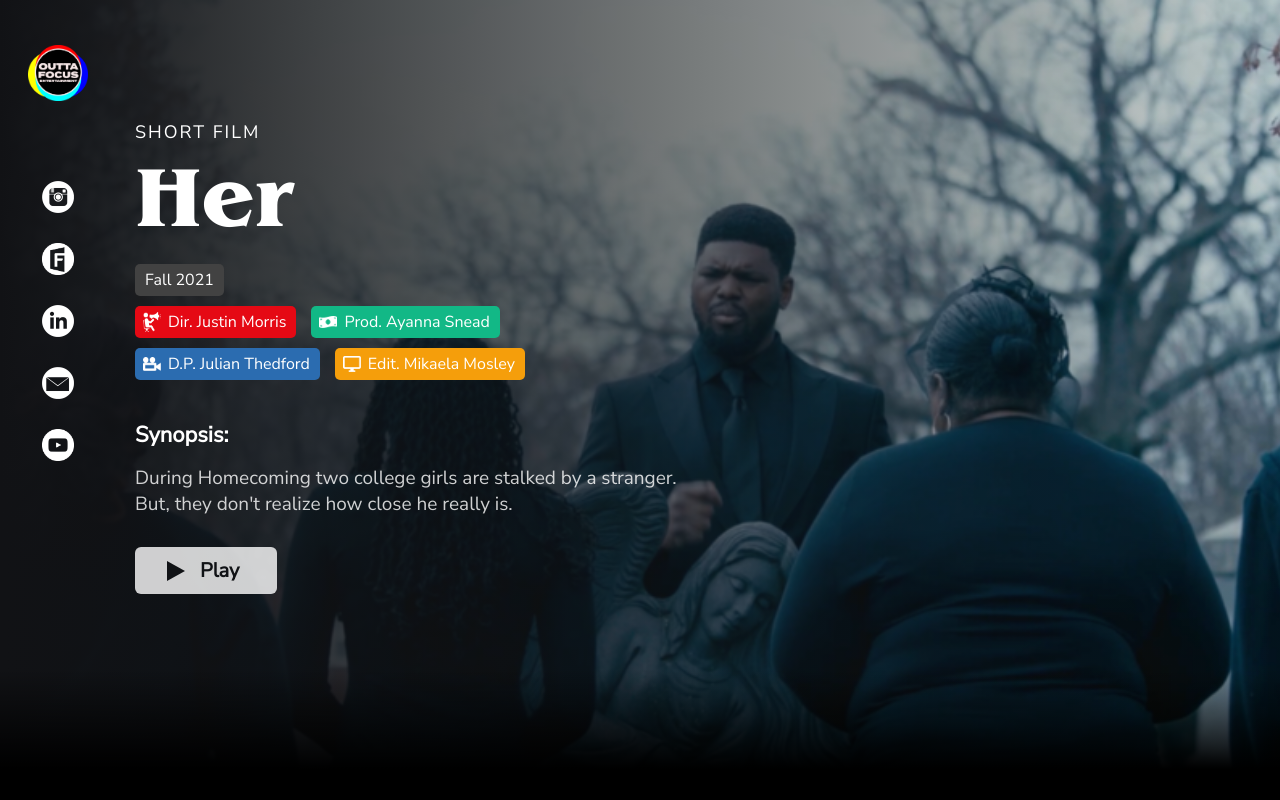
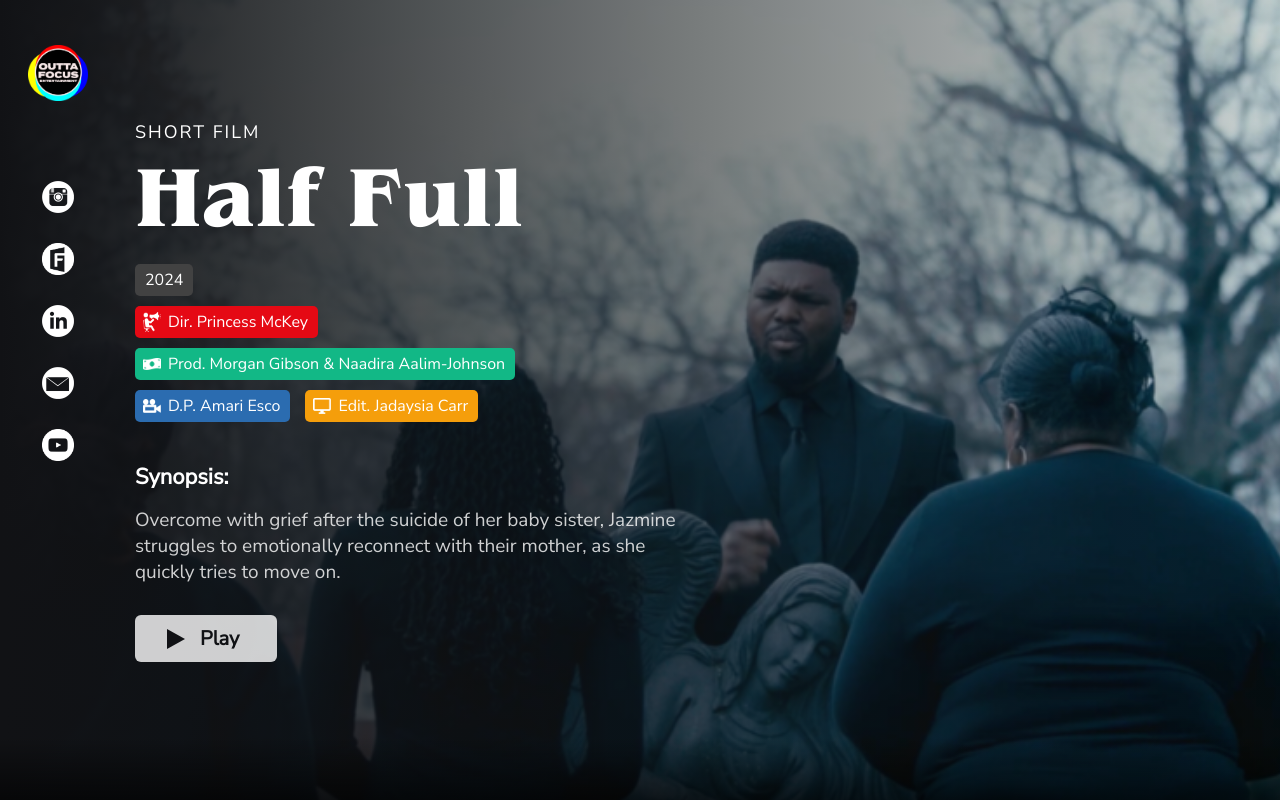
Before and after one commit to willhoppin/howard-thesis-2, an Angular app: page /halffull in a window 1280 px wide. Built offline with nearby package versions, Linux system fonts and the light colour scheme.

Commit message:
half full

```diff
--- a/src/app/feature-pages/coding/halffull/halffull.component.html
+++ b/src/app/feature-pages/coding/halffull/halffull.component.html
@@ -6,32 +6,33 @@
                 <div class="w-series">
                     <div class="series">SHORT FILM</div>
                 </div>
-                <div class="series-title">Her</div>
+                <div class="series-title">Half Full</div>
                 <div class="info-bar">
-                    <div class="date">Fall 2021</div>
+                    <div class="date">2024</div>
                     <div class="episodes">1 Episode</div>
                     <div class="tools">
                         <div class="tag director">
                             <img class="tag-icon" src="/assets/tags/dir.png"/>
-                            <div class="tag-text">Dir. Justin Morris</div>
+                            <div class="tag-text">Dir. Princess McKey</div>
                         </div>
                         <div class="tag producer">
                             <img class="tag-icon" src="/assets/tags/prod.png"/>
-                            <div class="tag-text">Prod. Ayanna Snead</div>
+                            <div class="tag-text">Prod. Morgan Gibson & Naadira Aalim-Johnson</div>
                         </div>
                         <div class="tag dp">
                             <img class="tag-icon" src="/assets/tags/dp.png"/>
-                            <div class="tag-text">D.P. Julian Thedford</div>
+                            <div class="tag-text">D.P. Amari Esco</div>
                         </div>
                         <div class="tag editor">
                             <img class="tag-icon" src="/assets/tags/edit.png"/>
-                            <div class="tag-text">Edit. Mikaela Mosley</div>
+                            <div class="tag-text">Edit. Jadaysia Carr</div>
                         </div>
                     </div>
                 </div>
                 <div class="episode-title">Synopsis:</div>
                 <div class="episode-description">
-                    During Homecoming two college girls are stalked by a stranger. But, they don't realize how close he really is.                <a class="link" href="https://youtu.be/vyHthRq4wVM" target="_blank">
+                    Overcome with grief after the suicide of her baby sister, Jazmine struggles to emotionally reconnect with their mother, as she quickly tries to move on.
+                    <a class="link" href="https://youtu.be/jFVD6rwFz5w" target="_blank">
                     <div class="play-button">
                         <div class="play"></div>
                         Play
```
